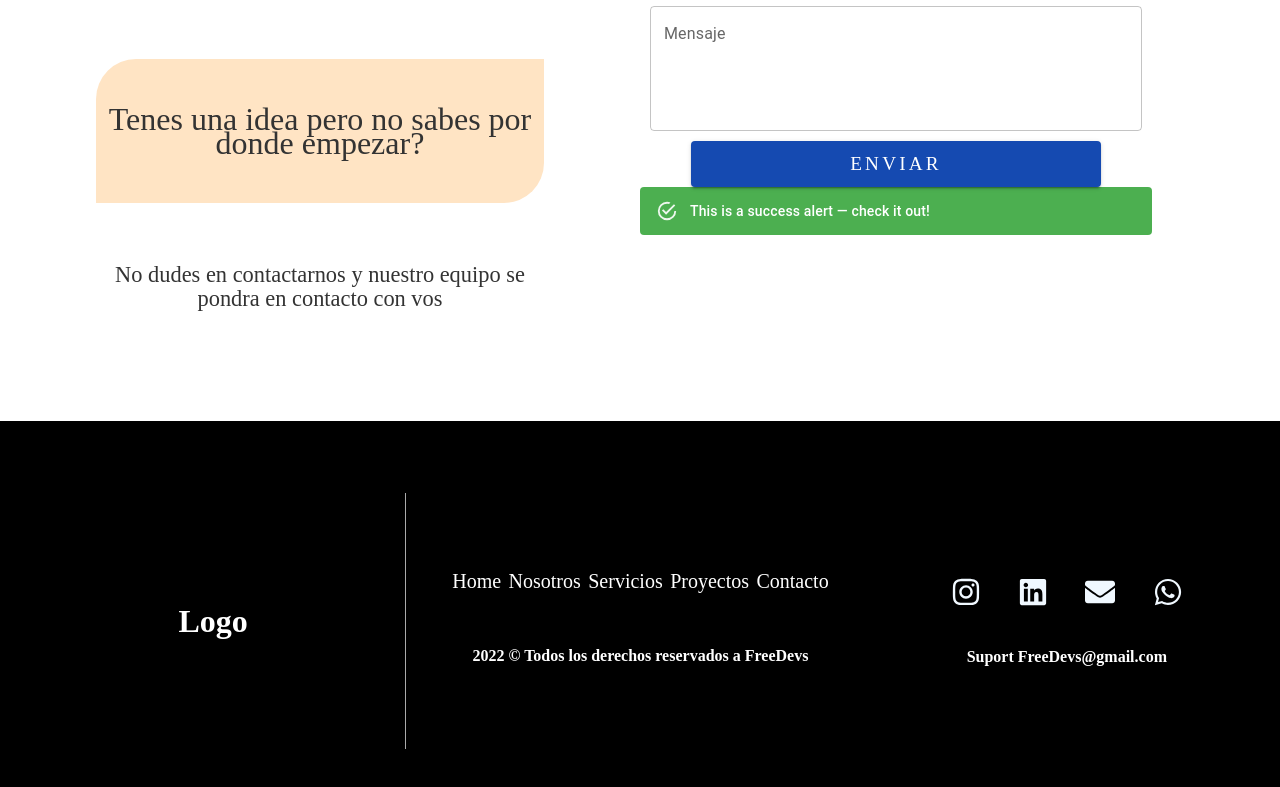
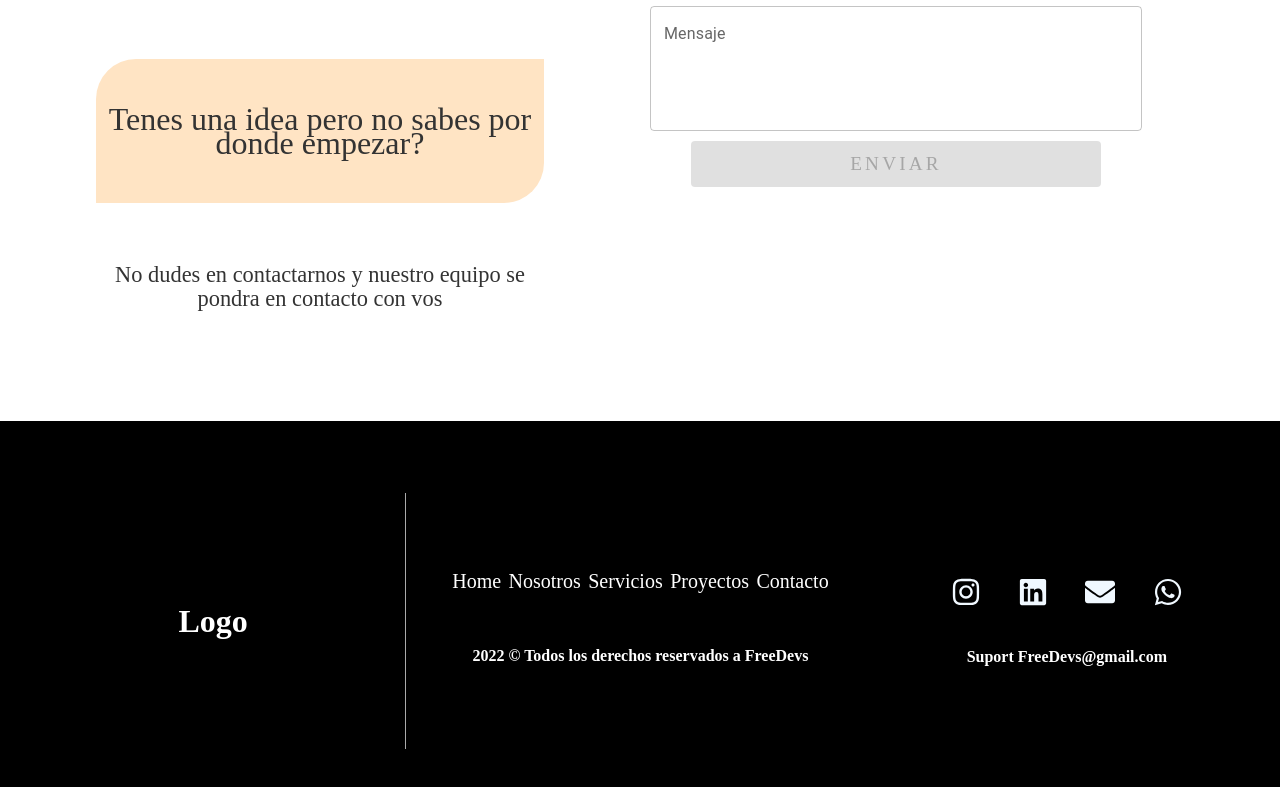
Before and after one commit to laumansillaa/freeDevs, a React (Vite) app in the folder client/: page / in a window 1280 px wide. Shown: the part 3530-4317 px from the top of the page. Built offline with nearby package versions, Linux system fonts and the light colour scheme.

Commit message:
Ãhabilitar boton cuando este completo el form

```diff
--- a/client/package.json
+++ b/client/package.json
@@ -12,8 +12,11 @@
     "@emailjs/browser": "^3.7.0",
     "@emotion/react": "^11.10.4",
     "@emotion/styled": "^11.10.4",
+    "@material-ui/core": "^4.12.4",
+    "@material-ui/lab": "^4.0.0-alpha.61",
     "@mui/icons-material": "^5.10.3",
-    "@mui/material": "^5.10.4",
+    "@mui/material": "^5.10.6",
+    "@mui/styled-engine-sc": "^5.10.6",
     "emailjs-com": "^3.2.0",
     "react": "^18.2.0",
     "react-dom": "^18.2.0",
@@ -22,6 +25,7 @@
     "react-router-dom": "^6.3.0",
     "react-scroll": "^1.8.7",
     "react-target-scroller": "^0.1.14",
+    "styled-components": "^5.3.5",
     "tsparticles": "^2.2.4"
   },
   "devDependencies": {
--- a/client/src/components/contact/Form.jsx
+++ b/client/src/components/contact/Form.jsx
@@ -8,14 +8,14 @@ import Alert from '@material-ui/lab/Alert';
 
 export default function BasicTextFields() {
 
-  const useStyles = makeStyles((theme) => ({
-    root: {
-      width: '100%',
-      '& > * + *': {
-        marginTop: theme.spacing(2),
-      },
-    },
-  }));
+  // const useStyles = makeStyles((theme) => ({
+  //   root: {
+  //     width: '100%',
+  //     '& > * + *': {
+  //       marginTop: theme.spacing(2),
+  //     },
+  //   },
+  // }));
 
   const [form, setForm] = useState({
     name: '',
@@ -31,7 +31,17 @@ export default function BasicTextFields() {
       [e.target.name] : e.target.value
     })
   }
+ function DisableAfterClick() {
+    const [disable, setDisable] = useState(false);
+ }
+const enviar = (e) => {
+  if (form.name && form.phone && form.email && form.asunto && form.text) {
 
+    sendEmail();
+  } else {
+    alert("completar todos los campos")
+  }
+}
   const sendEmail = (e) => {
     e.preventDefault()
     emailjs.send('service_cgoczyk', 'template_no9mltg', form, 'wL7kzoiVP0Ea4R_TF')
@@ -43,7 +53,7 @@ export default function BasicTextFields() {
     e.target.reset()
   }
 
-  const classes = useStyles();
+  // const classes = useStyles();
 
   return (
     <form
@@ -54,8 +64,8 @@ export default function BasicTextFields() {
       }}
       noValidate
       autoComplete="off"
-      onSubmit={sendEmail}
-    >
+    //    onSubmit={sendEmail}
+     >
       <h1 className={style.titleContact}>Nuestro contacto</h1>
         <TextField className={style.formItems} name='name' id="outlined-basic" label="Name" variant="outlined" onChange={(e) => handleChange(e)} />
         <TextField className={style.formItems} name='phone' id="outlined-basic" label="Telefono" variant="outlined" onChange={(e) => handleChange(e)} />
@@ -72,6 +82,8 @@ export default function BasicTextFields() {
           onChange={(e) => handleChange(e)}
         />
          <Button
+        disabled={!form.name || !form.phone || !form.email || !form.asunto || !form.text}
+         onClick={enviar}
             className={style.btn}
               variant='contained'
                  sx={{
@@ -82,11 +94,11 @@ export default function BasicTextFields() {
                 }}
             type='submit'
           >Enviar</Button>
-       <div className={classes.root}>
-           <Alert variant="filled" severity="success">
+       {/*  <div className={classes.root}>
+          <Alert variant="filled" severity="success">
             This is a success alert — check it out!
       </Alert>
-    </div>
+    </div>*/}
     </form>
   );
 }
```
Also changed, not shown: 1 other file (tests, documents, lock files or other folders).
